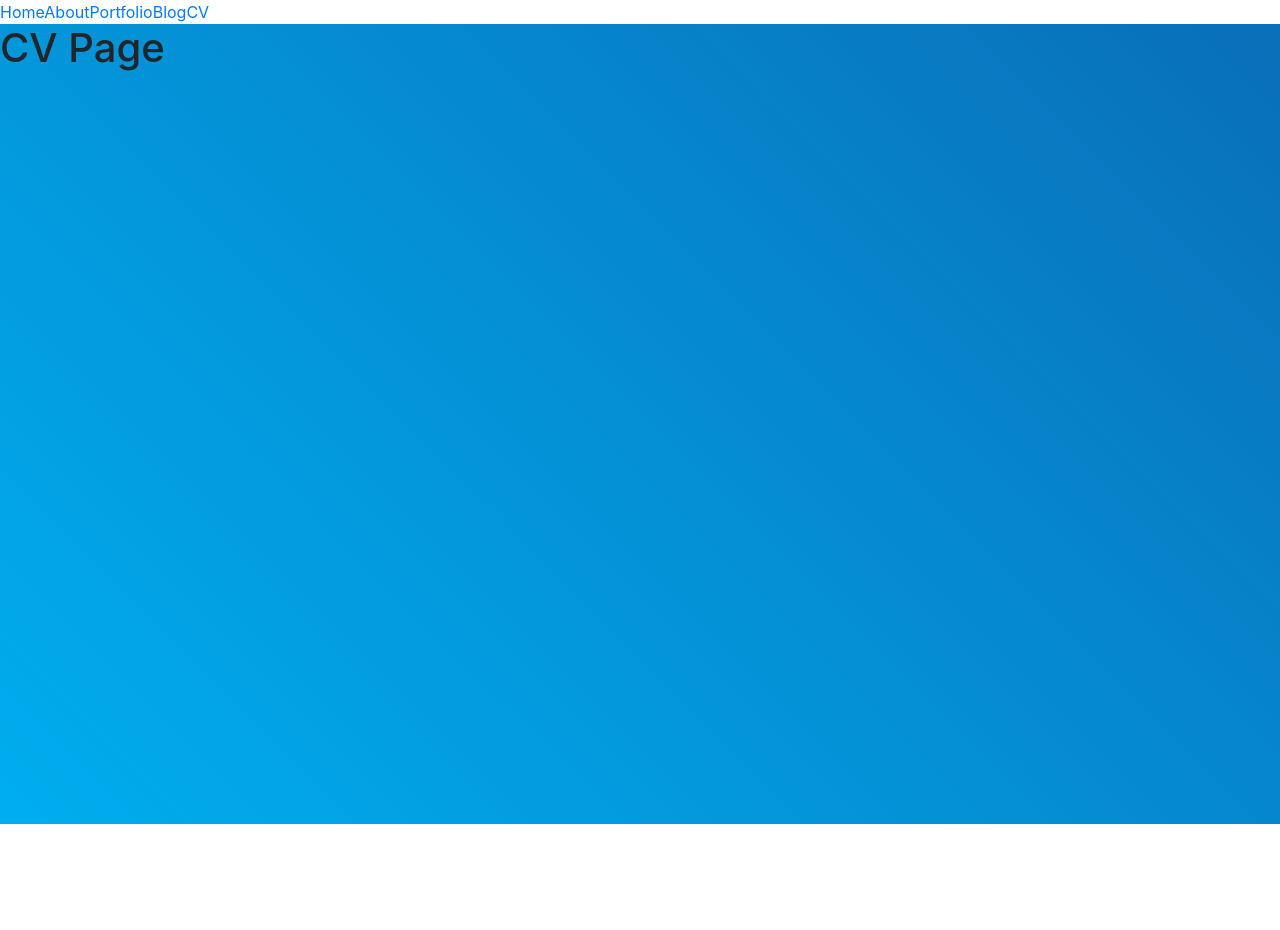
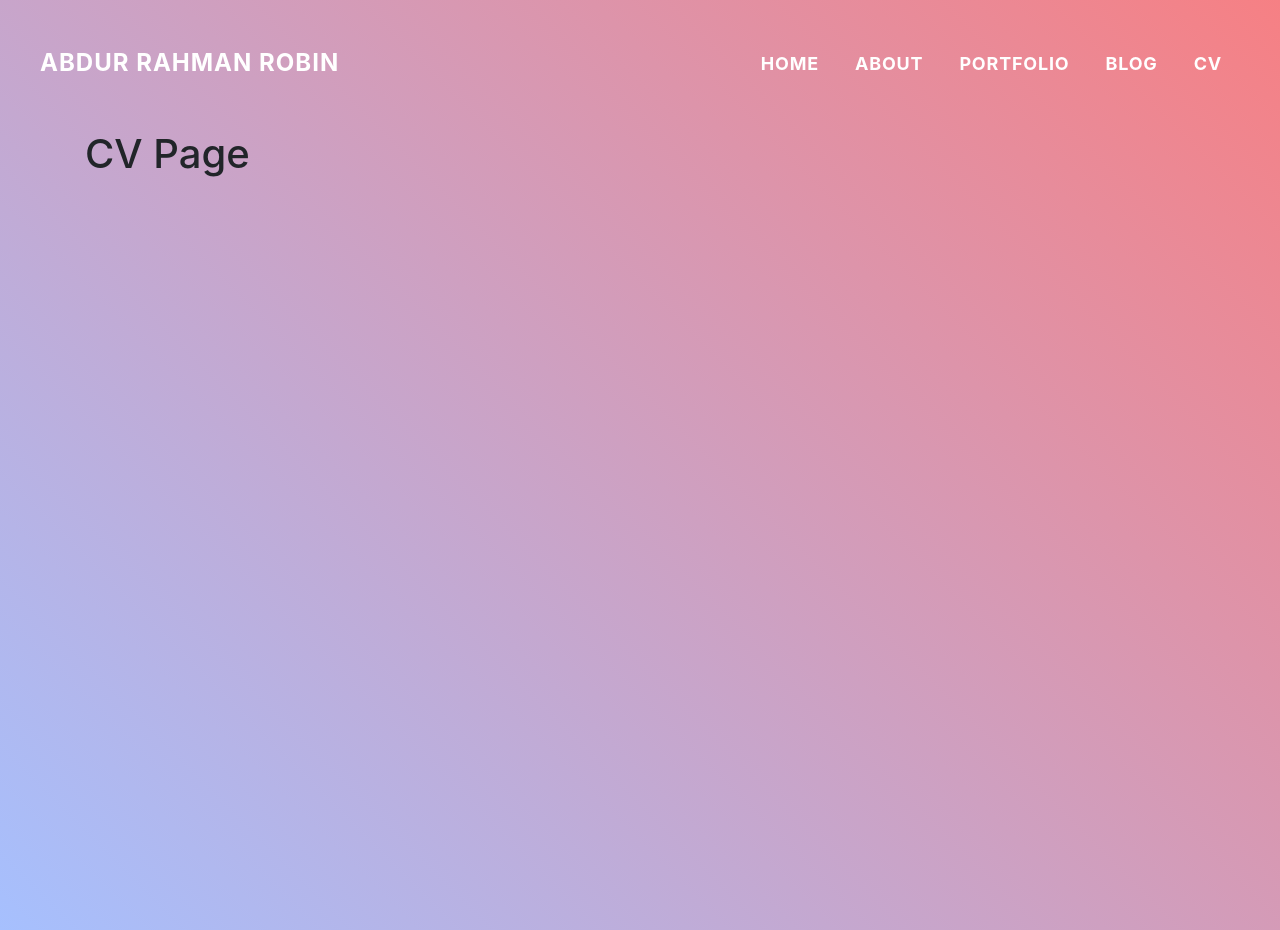
Before and after one commit to robin3317/robin-personal-site, a Next.js app: page /cv in a window 1280 px wide. Before the commit the page ends 824 px from the top, so only its background shows below. Built offline with nearby package versions, Linux system fonts and the light colour scheme.

Commit message:
Index page and Header implementation

```diff
--- /dev/null
+++ b/components/layouts/BasePage.js
@@ -0,0 +1,14 @@
+import React from 'react'
+import { Container } from 'reactstrap'
+
+const BasePage = props => {
+  const className = props.className || '';
+
+  return(
+    <Container className={`base-page ${className}`}>
+      {props.children}
+    </Container>
+  )
+}
+
+export default BasePage
--- a/components/shared/Header.js
+++ b/components/shared/Header.js
@@ -1,16 +1,86 @@
-import React, { Component, Fragment } from 'react'
+// import React, { Component, Fragment } from 'react'
+// import Link from 'next/link'
+
+// class Header extends Component {
+//   render() {
+//     return(
+//       <Fragment>
+//         <Link href="/"><a>Home</a></Link>
+//         <Link href="/about"><a>About</a></Link>
+//         <Link href="/portfolio"><a>Portfolio</a></Link>
+//         <Link href="/blog"><a>Blog</a></Link>
+//         <Link href="/cv"><a>CV</a></Link>
+//       </Fragment>
+//     )
+//   }
+// }
+
+// export default Header
+
+import React from 'react'
+import { Collapse, Navbar, NavbarToggler, NavbarBrand, Nav, NavItem, NavLink } from 'reactstrap'
 import Link from 'next/link'
 
-class Header extends Component {
+const BsNavLink = props => {
+  const { route, title } = props
+
+  return(
+    <Link href={route}>
+      <a className="nav-link port-navbar-link">{title}</a>
+    </Link>
+  )
+}
+
+class Header extends React.Component {
+  constructor(props) {
+    super(props)
+
+    this.toggle = this.toggle.bind(this)
+    this.state = {
+      isOpen: false
+    }
+  }
+  toggle() {
+    this.setState({
+      isOpen: !this.state.isOpen
+    })
+  }
+
   render() {
-    return(
-      <Fragment>
-        <Link href="/"><a>Home</a></Link>
-        <Link href="/about"><a>About</a></Link>
-        <Link href="/portfolio"><a>Portfolio</a></Link>
-        <Link href="/blog"><a>Blog</a></Link>
-        <Link href="/cv"><a>CV</a></Link>
-      </Fragment>
+    return (
+      <div>
+        <Navbar className="port-navbar port-default absolute" color="transparent" light expand="md">
+          <NavbarBrand className="port-navbar-brand" href="/">
+            Abdur Rahman Robin
+          </NavbarBrand>
+          <NavbarToggler onClick={this.toggle} />
+          <Collapse isOpen={this.state.isOpen} navbar>
+            <Nav className="ml-auto" navbar>
+
+              <NavItem className="port-navbar-item">
+                <BsNavLink route="/" title='Home' />
+              </NavItem>
+
+              <NavItem className="port-navbar-item">
+                <BsNavLink route="/about" title="About" />
+              </NavItem>
+
+              <NavItem className="port-navbar-item">
+                <BsNavLink route="/portfolio" title="Portfolio" />
+              </NavItem>
+
+              <NavItem className="port-navbar-item">
+                <BsNavLink route="/blog" title="Blog" />
+              </NavItem>
+
+              <NavItem className="port-navbar-item">
+                <BsNavLink route="/cv" title="CV" />
+              </NavItem>
+
+            </Nav>
+          </Collapse>
+        </Navbar>
+      </div>
     )
   }
 }
--- a/pages/about.js
+++ b/pages/about.js
@@ -1,11 +1,14 @@
 import React, { Component } from 'react'
 import BaseLayout from '../components/layouts/BaseLayout'
+import BasePage from '../components/layouts/BasePage'
 
 class About extends Component {
   render() {
     return(
       <BaseLayout>
-        <h1>About Page</h1>
+        <BasePage>
+          <h1>About Page</h1>
+        </BasePage>
       </BaseLayout>
     )
   }
--- a/pages/blog.js
+++ b/pages/blog.js
@@ -1,12 +1,15 @@
 import React, { Component } from 'react'
 
 import BaseLayout from '../components/layouts/BaseLayout'
+import BasePage from '../components/layouts/BasePage'
 
 class Blog extends Component {
   render() {
     return(
       <BaseLayout>
-        <h1>Blog Page</h1>
+        <BasePage>
+          <h1>Blog Page</h1>
+        </BasePage>
       </BaseLayout>
     )
   }
--- a/pages/cv.js
+++ b/pages/cv.js
@@ -1,12 +1,15 @@
 import React, { Component } from 'react'
 
 import BaseLayout from '../components/layouts/BaseLayout'
+import BasePage from '../components/layouts/BasePage'
 
 class Cv extends Component {
   render() {
     return(
       <BaseLayout>
-        <h1>CV Page</h1>
+        <BasePage>
+          <h1>CV Page</h1>
+        </BasePage>
       </BaseLayout>
     )
   }
--- a/pages/index.js
+++ b/pages/index.js
@@ -38,7 +38,7 @@
                           Have a look at my portfolio and job history.
                         </div>
                       </div>
-                      <img className="image" src="../static/images/index-1.png"/>
+                      <img className="image" src="../static/images/index-2.png"/>
                       <div className="shadow-custom">
                         <div className="shadow-inner"> </div>
                       </div>
--- /dev/null
+++ b/styles/_header.scss
@@ -0,0 +1,36 @@
+.port-navbar.port-default {
+  width: 100%;
+  z-index: 15;
+  padding: 40px;
+
+  .port-navbar {
+    &-brand {
+      color: white;
+      font-size: 24px;
+      text-transform: uppercase;
+      letter-spacing: 1px;
+      font-weight: bold;
+    }
+
+    &-item {
+      margin-left: 10px;
+      margin-right: 10px;
+    }
+
+    &-link {
+      color: white;
+      font-weight: bold;
+      letter-spacing: 0.8px;
+      font-size: 18px;
+      text-transform: uppercase;
+
+      &.active {
+        color: #dba919;
+      }
+
+      &:hover, &:focus {
+        color: #dba919;
+      }
+    }
+  }
+}
--- a/styles/_index.scss
+++ b/styles/_index.scss
@@ -1,9 +1,21 @@
 // ------------- INDEX PAGE -------------
 .cover {
-  background-image: linear-gradient(45deg,#00aeef 0%,#096fb9 100%);
+  background-image: linear-gradient(45deg,#ff758c 0%,#ff7eb3 100%);
+  background-image: linear-gradient(45deg, #84fab0 0%, #8fd3f4 100%);
+  background-image: linear-gradient(45deg, #a6c0fe 0%, #f68084 100%);
+  //--background-image: linear-gradient(to right, #fa709a 0%, #a6c0fe 100%);
+  //background-image: linear-gradient(to right, #b8cbb8 0%, #b8cbb8 0%, #b465da 0%, #cf6cc9 33%, #ee609c 66%, #ee609c 100%);
+  //background-image: linear-gradient(to top, #f77062 0%, #fe5196 100%);
   overflow: hidden;
   position: relative;
 }
+
+// Light green: #7ed56f
+// Medium green: #55c57a
+// Dark green: #28b485
+
+// #a18cd1, #fbc2eb;
+// #ff758c, #ff7eb3
 
 .wrapper {
   min-height: 100vh;
--- a/styles/main.scss
+++ b/styles/main.scss
@@ -1,10 +1,10 @@
 @import './index';
+@import './header';
 
 html, body {
   height:100%;
   width:100%;
 }
-
 
 .self-typed {
   font-size: 31px;
@@ -12,3 +12,11 @@
   letter-spacing: 2px;
   color: white;
 }
+
+.absolute {
+  position: absolute;
+}
+
+.base-page {
+  margin-top: 130px;
+}
```
Also changed, not shown: pages/portfolio.js (+5 -2 lines), pages/portfolioDetails.js (+8 -5 lines).
